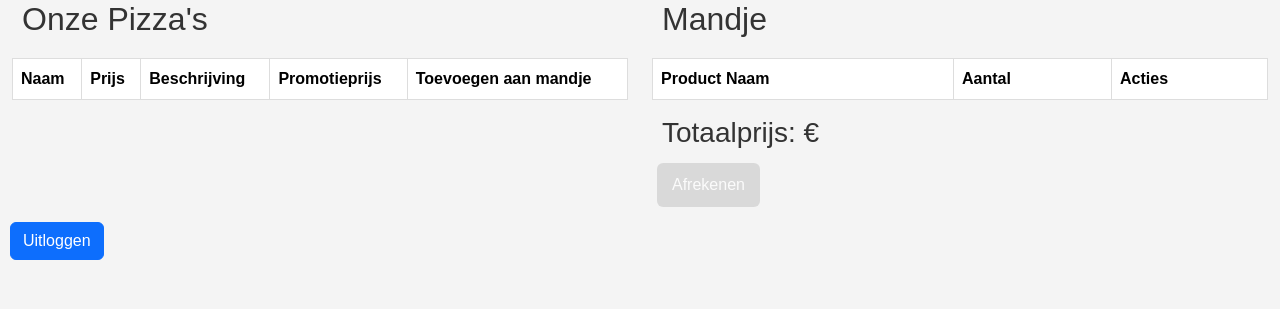
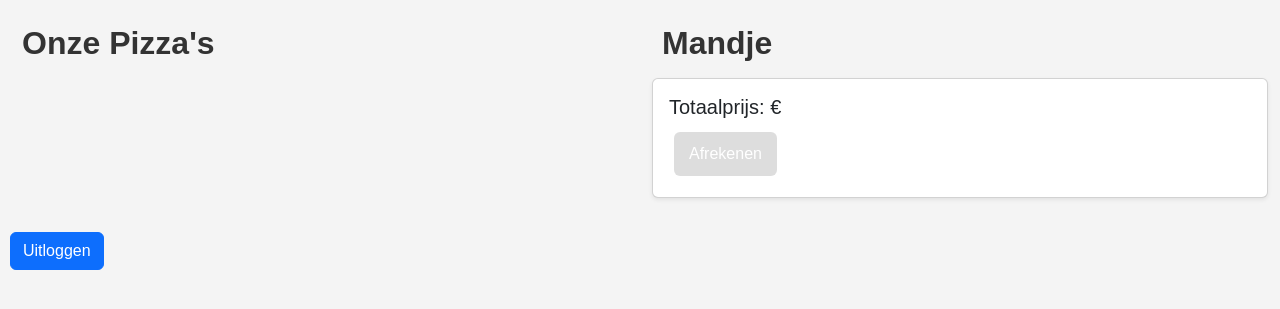
Before and after one commit to pieterdhont/pizzeria, a PHP site: template app/Presentation/product_overview.twig in a window 1280 px wide. Shown: the top 309 px of the page. Run offline with PHP 8.4, Linux system fonts and the light colour scheme; the template is opened without the code that fills it, so the values that code supplies are empty; some libraries are stand-ins or nearby versions.

Commit message:
added bootstrap card classes and images from json

```diff
--- a/app/Business/ProductService.php
+++ b/app/Business/ProductService.php
@@ -103,5 +103,3 @@
 
 
 }
-
-?>
--- a/app/Presentation/product_overview.twig
+++ b/app/Presentation/product_overview.twig
@@ -1,97 +1,94 @@
-{% extends 'base.twig' %}
-
-{% block title %}Product Overzicht{% endblock %}
-
-{% block body %}
-<div class="container-fluid">
-
+{% extends 'base.twig' %} {% block title %}Product Overzicht{% endblock %} {%
+block body %}
+<div class="container-fluid py-4">
     <div class="row">
         <!-- Pizza's section -->
-        <div class="col-lg-6 col-md-12">
-            <h2>Onze Pizza's</h2>
-            <div>
-            <table class="table table-striped">
-                <thead>
-                    <tr>
-                        <th>Naam</th>
-                        <th>Prijs</th>
-                        <th>Beschrijving</th>
-                        <th>Promotieprijs</th>
-                        <th>Toevoegen aan mandje</th>
-                    </tr>
-                </thead>
-                <tbody>
+        <div class="col-lg-6 col-md-12 mb-4">
+            <h2 class="mb-3"><strong>Onze Pizza's</strong></h2>
+            <div class="row">
                 {% for product in products %}
-                    <tr>
-                        <td>{{ product.getNaam() }}</td>
-                        <td>€{{ product.getPrijs() }}</td>
-                        <td>{{ product.getProductinformatie() }}</td>
-                        <td>
-                            {% if product.getPromotieprijs() %}
-                            €{{ product.getPromotieprijs() }}
+                <div class="col-md-6 col-sm-12 mb-3">
+                    <div class="card">
+                        {% set productImage = '' %}
+                        {% for pizzaItem in pizza %}
+                        {% if pizzaItem.name == product.getNaam() %}
+                        {% set productImage = pizzaItem.imageUrl %}
+                        {% endif %}
+                        {% endfor %}
+                        {% if productImage != '' %}
+                        <img src="{{ productImage }}" class="card-img-top" alt="{{ product.getNaam() }}">
                         {% else %}
-                            -
+                        <img src="/path/to/default/image.jpg" class="card-img-top" alt="{{ product.getNaam() }}">
                         {% endif %}
-                        </td>
-                        <td>
+                        <div class="card-body">
+                            <h5 class="card-title">{{ product.getNaam() }}</h5>
+                            <p>Prijs: €{{ product.getPrijs() }}</p>
+                            <p>
+                                {% if product.getPromotieprijs() %} Promotieprijs: €{{
+                                product.getPromotieprijs()
+                                }}
+                                {% else %} - {% endif %}
+                            </p>
+                            <p class="card-text">{{ product.getProductinformatie() }}</p>
+                            <div class="d-flex justify-content-between align-items-center">
                                 <form method="post">
-                                <input type="hidden" name="product_id" value="{{ product.getProdid() }}">
-                                <input type="submit" class="btn btn-primary" value="Toevoegen" {% if not product.isBeschikbaar() %}disabled{% endif %}>
+                                    <input type="hidden" name="product_id" value="{{ product.getProdid() }}" />
+                                    <button type="submit" class="btn btn-primary" {% if not product.isBeschikbaar()
+                                        %}disabled{% endif %}>
+                                        Toevoegen
+                                    </button>
                                 </form>
-                        </td>
-                    </tr>
+                            </div>
+                        </div>
+                    </div>
+                </div>
                 {% endfor %}
-                </tbody>
-            </table>
             </div>
         </div>
 
         <!-- Mandje section -->
         <div class="col-lg-6 col-md-12">
-            <h2>Mandje</h2>
-            <div>
-            <table class="table table-striped">
-                <thead>
-                    <tr>
-                        <th>Product Naam</th>
-                        <th>Aantal</th>
-                        <th>Acties</th>
-                    </tr>
-                </thead>
-                <tbody>
+            <h2 class="mb-3"><strong>Mandje</strong></h2>
+            <div class="shopping-cart">
                 {% for product in mandjeItems %}
-                    <tr>
-                        <td>{{ product.getNaam() }}</td>
-                        <td>{{ mandje[product.getProdid()] }}</td>
-                        <td>
-                           <div class="btn-group">
+                <div class="card mb-3">
+                    <div class="card-body">
+                        <h5 class="card-title">{{ product.getNaam() }}</h5>
+                        <div class="d-flex justify-content-between align-items-center">
+                            <span class="card-text">Aantal: {{ mandje[product.getProdid()] }}</span>
+                            <div class="item-actions">
                                 <form method="post" class="form-inline">
-                                <input type="hidden" name="remove_one_product_id" value="{{ product.getProdid() }}">
-                                <input type="submit" class="btn btn-danger" value="-">
+                                    <input type="hidden" name="remove_one_product_id"
+                                        value="{{ product.getProdid() }}" />
+                                    <button type="submit" class="btn btn-danger">-</button>
                                 </form>
                                 <form method="post" class="form-inline">
-                                <input type="hidden" name="increase_product_id" value="{{ product.getProdid() }}">
-                                <input type="submit" class="btn btn-success" value="+">
+                                    <input type="hidden" name="increase_product_id" value="{{ product.getProdid() }}" />
+                                    <button type="submit" class="btn btn-success">+</button>
                                 </form>
-                          </div>
                                 <form method="post" class="form-inline">
-                                <input type="hidden" name="remove_product_id" value="{{ product.getProdid() }}">
-                                <input type="submit" class="btn btn-warning" value="Verwijder">
-                            </form>
-                        </td>
-                    </tr>
-                    {% endfor %}
-                </tbody>
-            </table>
-            </div>
-            <h3>Totaalprijs: €{{ totaalprijs }}</h3>
-                <form method="post">
-                    <input type="submit" class="btn btn-primary" name="checkout" value="Afrekenen" {% if mandjeItems|length == 0 %}disabled{% endif %}>
+                                    <input type="hidden" name="remove_product_id" value="{{ product.getProdid() }}" />
+                                    <button type="submit" class="btn btn-warning">
+                                        Verwijder
+                                    </button>
                                 </form>
                             </div>
                         </div>
-
                     </div>
-
+                </div>
+                {% endfor %}
+                <div class="card">
+                    <div class="card-body">
+                        <h5 class="card-title">Totaalprijs: €{{ totaalprijs }}</h5>
+                        <form method="post">
+                            <input type="submit" class="btn btn-primary" name="checkout" value="Afrekenen" {% if
+                                mandjeItems|length==0 %}disabled{% endif %}>
+                        </form>
+                    </div>
+                </div>
+            </div>
+        </div>
+    </div>
+</div>
 <a class="btn btn-primary" href="logout.php">Uitloggen</a>
 {% endblock %}
--- a/css/styles.css
+++ b/css/styles.css
@@ -189,10 +189,61 @@
 }
 }
 
+/* Card styles */
+.card {
+  box-shadow: 0 0.125rem 0.25rem rgba(0, 0, 0, 0.075);
+}
 
-@media (min-width: 992px) and (max-width: 1072px) {
-  .col-lg-6 {
-    padding-right: 290px; /* Adjust the right padding */
-    padding-left: 290px;  /* Adjust the left padding */
+.card-img-top {
+  aspect-ratio: 1;
+  object-fit: cover;
+  width: 100%;
+  height: 200px; /* Adjust the height as needed */
+}
+
+.card-body {
+  padding: 1rem;
+}
+
+.card-title {
+  font-size: 1.25rem;
+}
+
+.card-text {
+  font-size: 1rem;
+}
+
+/* Align the buttons in the cart */
+.item-actions {
+  display: flex;
+  align-items: center;
+gap: 0.5rem;
+}
+
+/* Responsive tweaks */
+@media (max-width: 767px) {
+.menu-item, .cart-item {
+/* Full width on smaller screens */
+flex-basis: 100%;
+}
+}
+
+@media (min-width: 768px) {
+  .menu-item, .cart-item {
+  /* Adjust to half-width on medium screens and up */
+  flex-basis: calc(50% - 1rem); /* Adjust the calc() as needed */
   }
-}
+  }
+
+  @media (min-width: 1200px) {
+    .menu-item, .cart-item {
+    /* Revert to default flex-basis on large screens */
+    flex-basis: auto;
+    }
+    }
+
+    /* Make sure form-inline has no additional padding or margins that could disrupt layout */
+.form-inline {
+  margin: 0;
+  padding: 0;
+  }
--- a/productController.php
+++ b/productController.php
@@ -25,11 +25,12 @@
         }
     }
 
+    $jsondata = file_get_contents("pizzas.json");
+    $pizza = json_decode($jsondata, true);
     $products = $productService->getAllProducts();
     $mandjeData = $productService->getMandjeData($mandje, $klantService, $klantId);
 
-    echo $twig->render('product_overview.twig', $mandjeData + ['products' => $products]);
+    echo $twig->render('product_overview.twig', $mandjeData + ['products' => $products] + ['pizza' => $pizza]);
 } catch (Exception $e) {
     echo "Er is een fout opgetreden: " . $e->getMessage();
 }
-?>
```
Also changed, not shown: pizzas.json (added, +52 -0 lines). Lines whose indentation alone changed are shown as unchanged.
